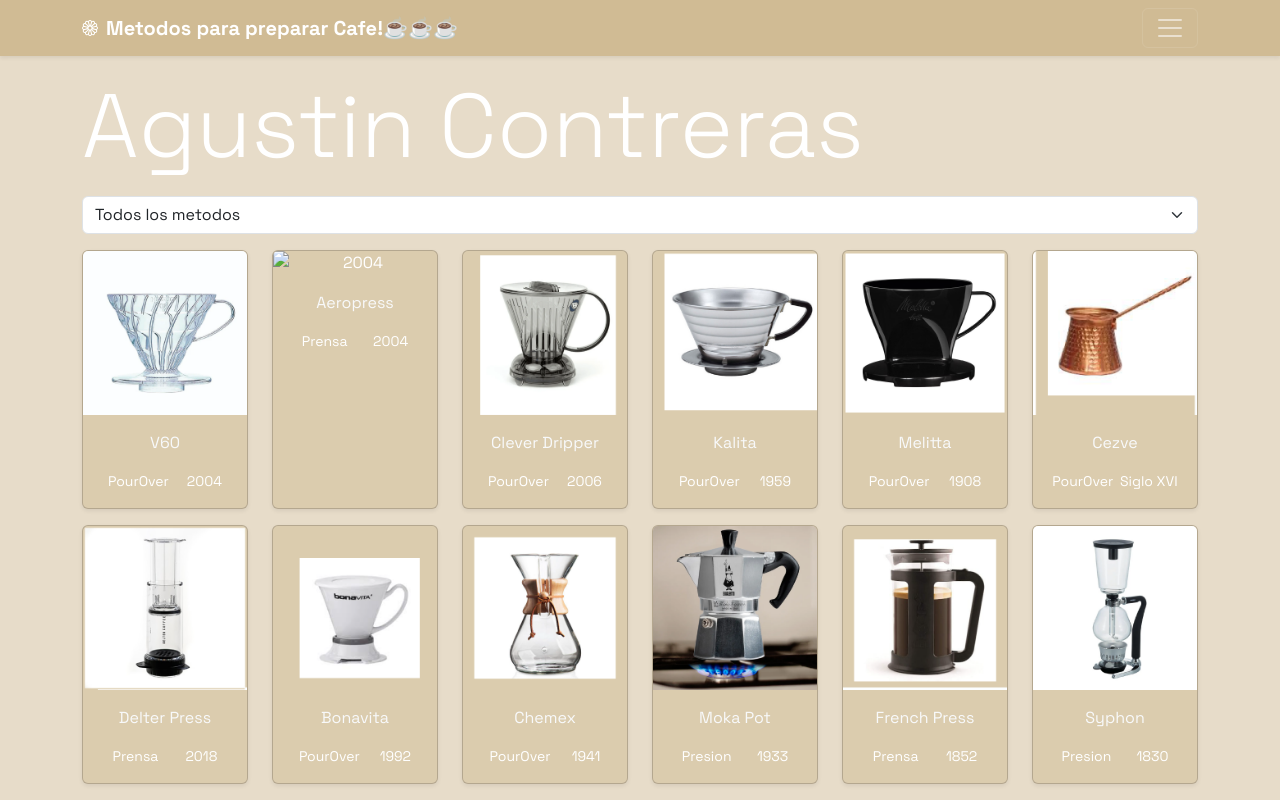
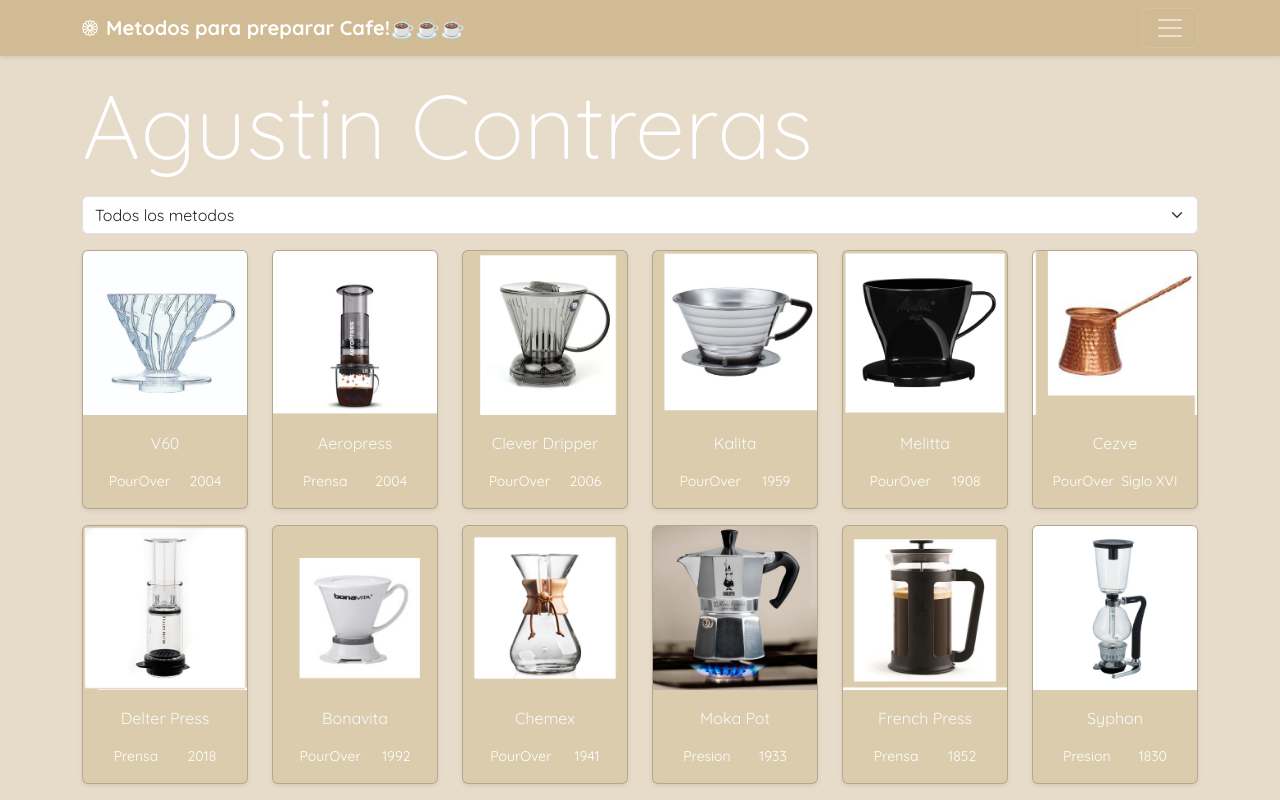
Before and after one commit to ag-contreras/prueba3-dno096, a plain HTML site: page index.html in a window 1280 px wide. Drawn offline with nearby package versions, Linux system fonts and the light colour scheme; files whose address does not match are found by name.

Commit message:
Add files via upload

```diff
--- a/data.json
+++ b/data.json
@@ -13,7 +13,7 @@
         "descripcion": "La AeroPress es una cafetera versátil y portátil que combina la preparación por inmersión y a presión. Consta de dos cámaras cilíndricas, un émbolo y un filtro. La AeroPress prepara el café rápidamente bajo presión, lo que da como resultado una taza suave, rica y llena de sabor. Su tamaño compacto, facilidad de uso y rápido proceso de preparación la convierten en una elección popular tanto para uso doméstico como para viajes. La AeroPress puede producir café estilo espresso o café diluido similar al café americano o al café de goteo, dependiendo del método de preparación utilizado.",
         "fecha": "2004",
         "signo": "Prensa",
-        "foto": ["aeropress.webp"],
+        "foto": ["https://raw.githubusercontent.com/ag-contreras/prueba3-dno096/refs/heads/main/WebP/aeropress.webp"],
         "fotos": ["aeropress1.webp","aeropress2.webp","aeropress3.webp"],
         "github": "https://github.com/ag-contreras"
     },
--- a/style.css
+++ b/style.css
@@ -1,7 +1,7 @@
-@import url('https://fonts.googleapis.com/css2?family=Space+Grotesk:wght@300..700&display=swap');
+@import url('https://fonts.googleapis.com/css2?family=Quicksand:wght@300..700&display=swap');
 :root {
   --bs-primary-rgb: 208, 187, 148;
-  --bs-font-sans-serif: "Space Grotesk", sans-serif;
+  --bs-font-sans-serif: "Quicksand", sans-serif;
   --bs-body-font-family: var(--bs-font-sans-serif);
 }
 .card-body {
```
